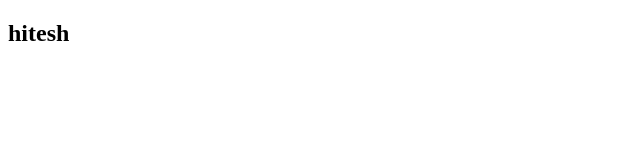
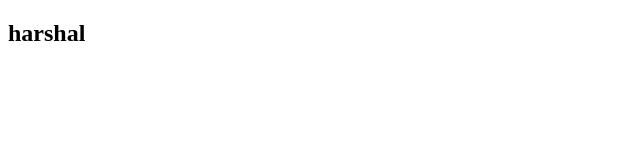
Before and after one commit to Hiteshpatil14/CODE-PR-1, a plain HTML site: page index.html in a window 1280 px wide. Shown: the full height of the page, 0-640 px from the left. Drawn offline with Linux system fonts and the light colour scheme.

Commit message:
file updated successfully

```diff
--- a/index.html
+++ b/index.html
@@ -7,6 +7,6 @@
     <title>Document</title>
 </head>
 <body>
-    <h2>hitesh</h2>
+    <h2>harshal</h2>
 </body>
 </html>
```
